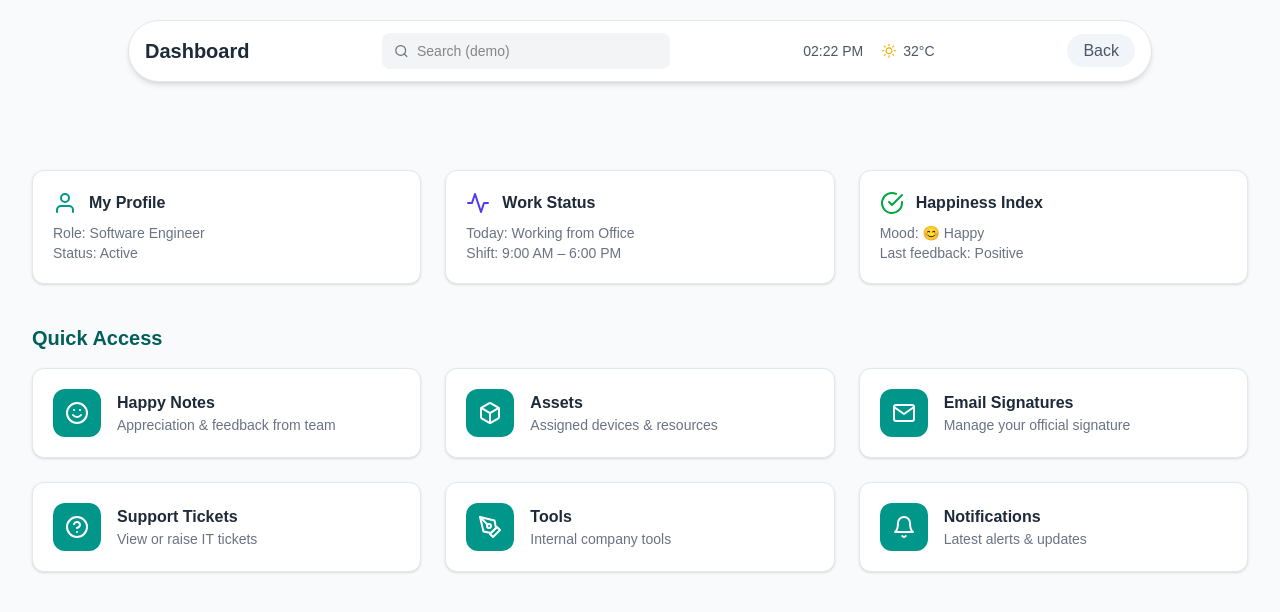
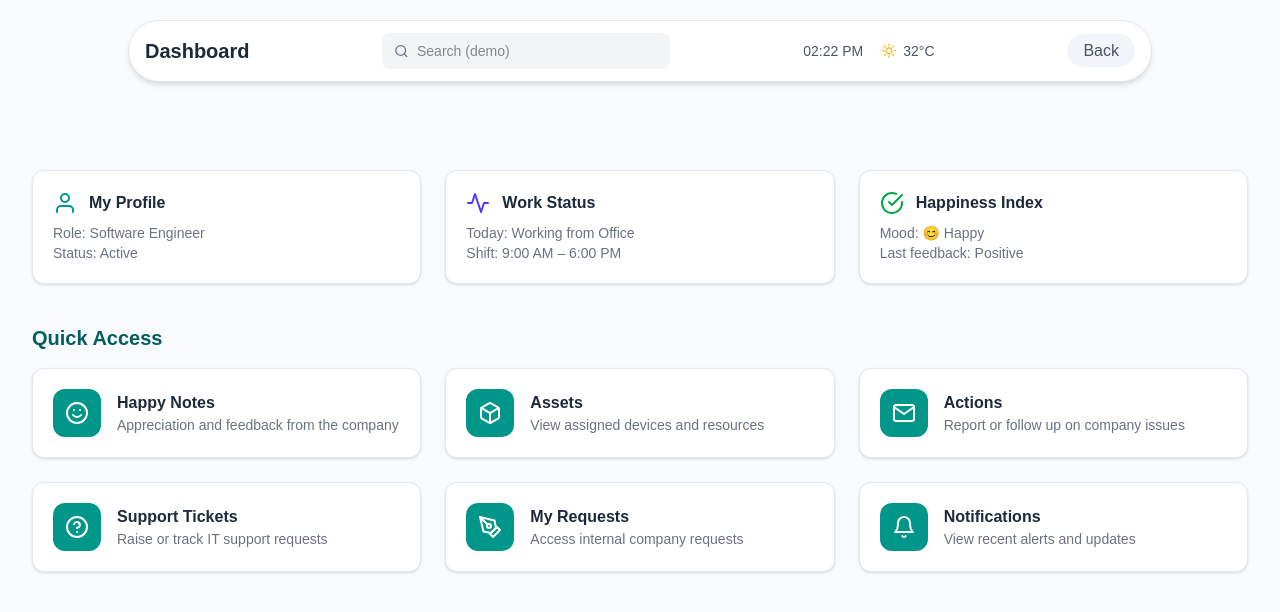
Before and after one commit to ridwanbuild/darkstone-dashboard, a Next.js app: page /home-dashboard in a window 1280 px wide. Shown: the top 612 px of the page. Built offline with nearby package versions, Linux system fonts and the light colour scheme; no server answers.

Commit message:
fix quick access card

```diff
--- a/src/app/(site)/home-dashboard/page.tsx
+++ b/src/app/(site)/home-dashboard/page.tsx
@@ -20,35 +20,36 @@ import { WiDaySunny } from "react-icons/wi";
 const quickCards = [
   {
     title: "Happy Notes",
-    desc: "Appreciation & feedback from team",
+    desc: "Appreciation and feedback from the company",
     icon: FiSmile,
   },
   {
     title: "Assets",
-    desc: "Assigned devices & resources",
+    desc: "View assigned devices and resources",
     icon: FiBox,
   },
   {
-    title: "Email Signatures",
-    desc: "Manage your official signature",
+    title: "Actions",
+    desc: "Report or follow up on company issues",
     icon: FiMail,
   },
   {
     title: "Support Tickets",
-    desc: "View or raise IT tickets",
+    desc: "Raise or track IT support requests",
     icon: FiHelpCircle,
   },
   {
-    title: "Tools",
-    desc: "Internal company tools",
+    title: "My Requests",
+    desc: "Access internal company requests",
     icon: FiPenTool,
   },
   {
     title: "Notifications",
-    desc: "Latest alerts & updates",
+    desc: "View recent alerts and updates",
     icon: FiBell,
   },
 ];
+
 
 /* ---------------- Employee Status Cards (RE-USED) ---------------- */
 const statusCards = [
--- a/src/app/(site)/login/page.tsx
+++ b/src/app/(site)/login/page.tsx
@@ -63,14 +63,14 @@ export default function LoginPage() {
         <form onSubmit={handleSubmit} className="w-full">
 
           {/* Email input */}
-          <div className="flex h-12 items-center gap-2 rounded-full bg-transparent  border border-gray-200 pl-5 focus-within:border-gray-400">
+          <div className="flex h-12 items-center gap-2 rounded-full autofill:bg-transparent bg-transparent  border border-gray-200 pl-5 focus-within:border-gray-400">
             <FiMail className="text-gray-400" />
             <input
               type="email"
               name="email"
               placeholder="Email address"
               required
-              className="h-full w-full bg-transparent text-sm outline-none"
+              className="h-full w-full autofill:bg-transparent bg-transparent text-sm outline-none"
             />
           </div>
 
--- a/src/app/dashboard/components/SideBar.tsx
+++ b/src/app/dashboard/components/SideBar.tsx
@@ -22,6 +22,7 @@ import { FaArrowLeft } from "react-icons/fa";
 import Link from "next/link";
 
 const menuItems = [
+
   // 🔹 COMMON
   { name: "Dashboard", href: "/dashboard", icon: FiHome },
 
```
